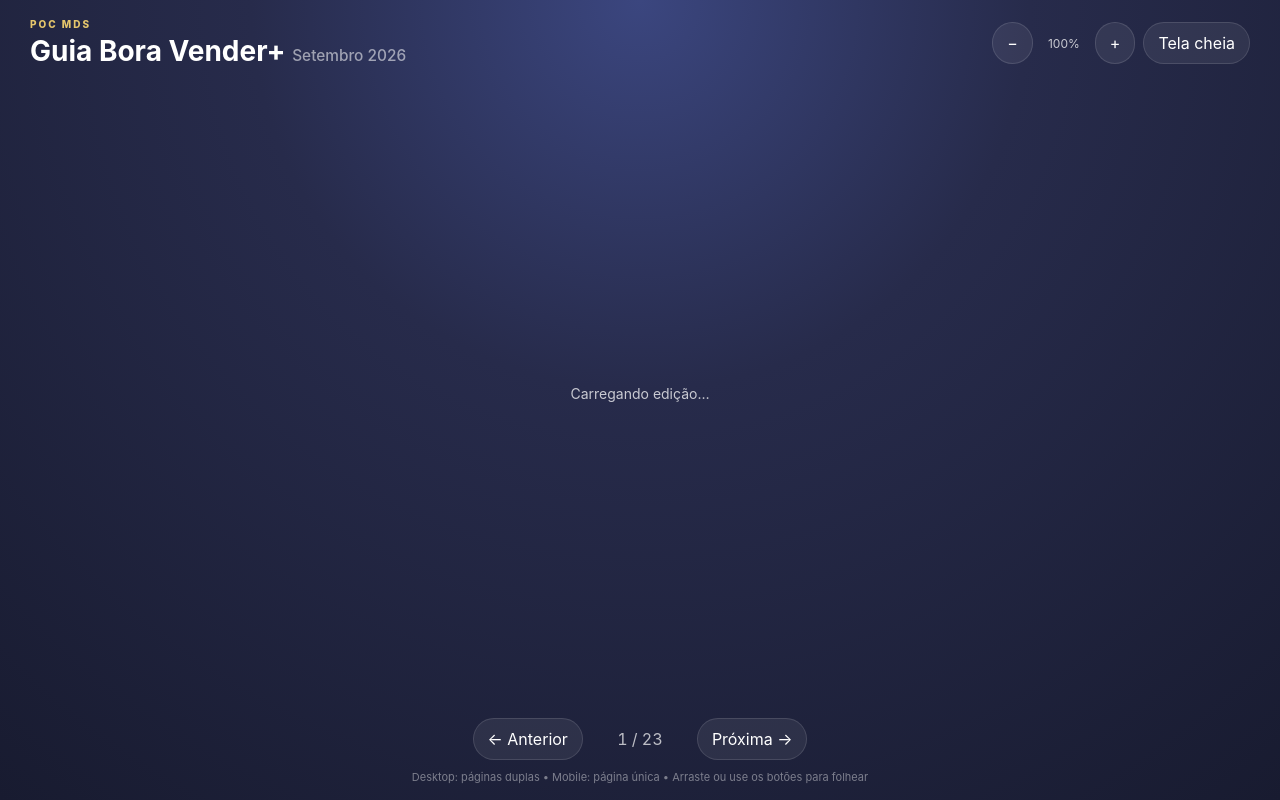
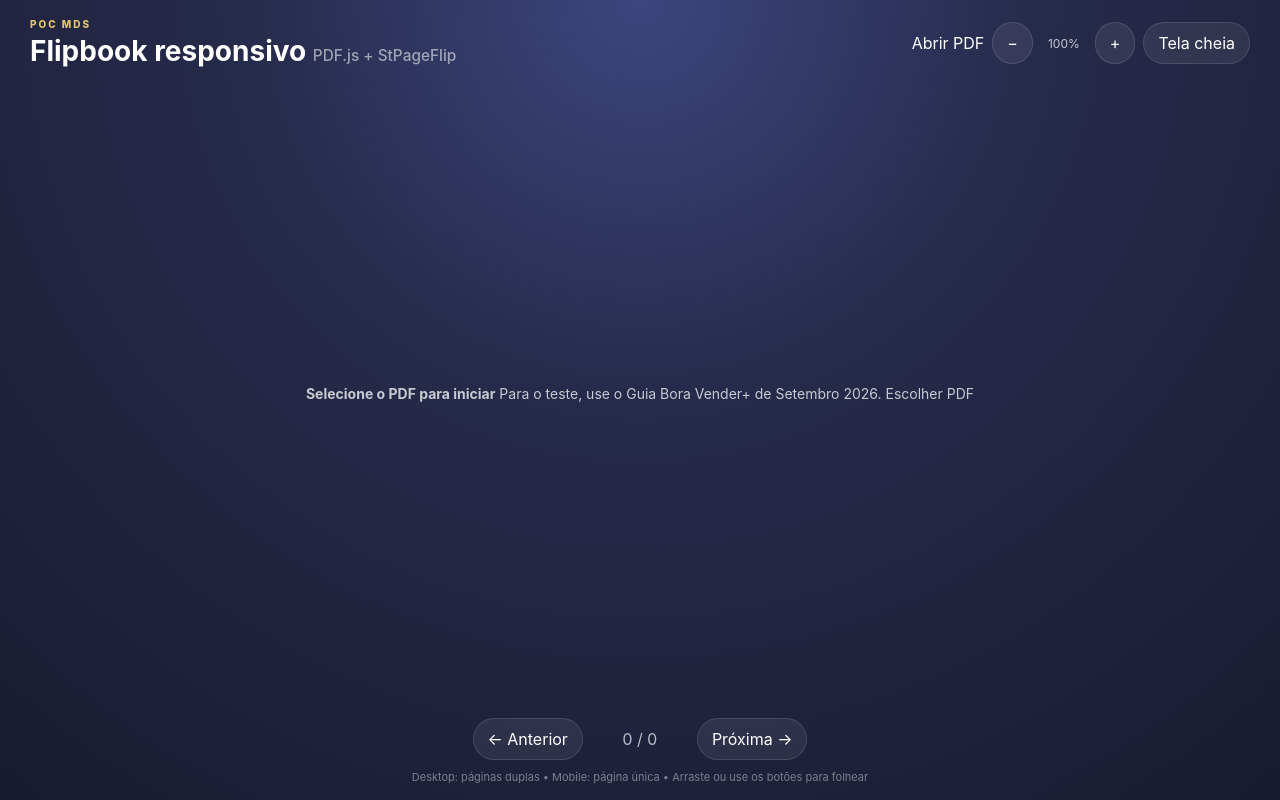
Before and after one commit to mundodigitalsolucoes/flipbook-poc-mds, a website built with Vite: page index.html in a window 1280 px wide. Built offline with nearby package versions, Linux system fonts and the light colour scheme; a script that the page names is missing.

Commit message:
feat: permitir carregar PDF local na POC

```diff
--- a/index.html
+++ b/index.html
@@ -4,7 +4,7 @@
     <meta charset="UTF-8" />
     <meta name="viewport" content="width=device-width, initial-scale=1.0, viewport-fit=cover" />
     <meta name="theme-color" content="#2f3453" />
-    <title>Flipbook POC | Bora Vender+</title>
+    <title>Flipbook POC | MDS</title>
     <link rel="stylesheet" href="./src/style.css" />
   </head>
   <body>
@@ -12,9 +12,11 @@
       <header class="topbar">
         <div>
           <span class="eyebrow">POC MDS</span>
-          <h1>Guia Bora Vender+ <small>Setembro 2026</small></h1>
+          <h1>Flipbook responsivo <small>PDF.js + StPageFlip</small></h1>
         </div>
         <div class="actions">
+          <label class="upload-button" for="pdfInput">Abrir PDF</label>
+          <input id="pdfInput" type="file" accept="application/pdf" hidden />
           <button id="zoomOut" type="button" aria-label="Diminuir zoom">−</button>
           <span id="zoomLabel">100%</span>
           <button id="zoomIn" type="button" aria-label="Aumentar zoom">+</button>
@@ -23,13 +25,19 @@
       </header>
 
       <section class="viewer-wrap" id="viewerWrap">
-        <div id="status" class="status">Carregando edição…</div>
-        <div id="book" aria-label="Flipbook do Guia Bora Vender+"></div>
+        <div id="status" class="status">
+          <div class="empty-state">
+            <strong>Selecione o PDF para iniciar</strong>
+            <span>Para o teste, use o Guia Bora Vender+ de Setembro 2026.</span>
+            <label class="upload-button upload-primary" for="pdfInput">Escolher PDF</label>
+          </div>
+        </div>
+        <div id="book" aria-label="Leitor flipbook"></div>
       </section>
 
       <nav class="controls" aria-label="Navegação da revista">
         <button id="prev" type="button">← Anterior</button>
-        <div class="page-info"><span id="pageCurrent">1</span> / <span id="pageTotal">23</span></div>
+        <div class="page-info"><span id="pageCurrent">0</span> / <span id="pageTotal">0</span></div>
         <button id="next" type="button">Próxima →</button>
       </nav>
       <p class="hint">Desktop: páginas duplas • Mobile: página única • Arraste ou use os botões para folhear</p>
```
